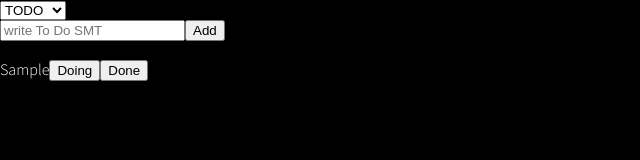
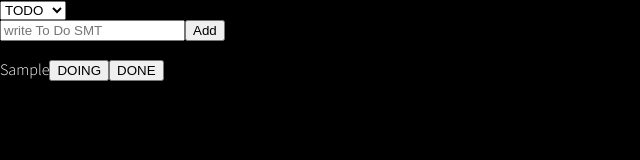
Before and after one commit to hozzijeong/react-masterclass, a React (Create React App) app: page / in a window 1280 px wide. Both pictures are taken after typing "Sample" into the empty fields and a click on the button "Add". Shown: the top 160 px of the page, without its empty margins (0-640 px from the left). Built offline with nearby package versions, Linux system fonts and the light colour scheme.

Commit message:
Refactor: 카테고리 enum -> object로 형태 변환

```diff
--- a/src/atom.tsx
+++ b/src/atom.tsx
@@ -5,16 +5,31 @@ import { atom, selector } from "recoil";
  * enum을 사용해서 (상수처럼) 혹시 모를 실수를 방지하기.
  */
 
-export enum Categories {
-    "TO_DO",
-    "DOING",
-    "DONE",
+// export enum Categories {
+//     "TO_DO",
+//     "DOING",
+//     "DONE",
+// }
+
+export interface ICategory {
+    [key: string]: number;
 }
+
+export const Category: ICategory = {
+    TO_DO: 0,
+    DOING: 1,
+    DONE: 2,
+};
+
+export const categoryAtom = atom<ICategory>({
+    key: "categoryAtom",
+    default: Category,
+});
 
 export interface ToDoProps {
     id: number;
     text: string;
-    category: Categories;
+    category: Number;
 }
 
 export const toDosAtom = atom<ToDoProps[]>({
@@ -24,9 +39,9 @@ export const toDosAtom = atom<ToDoProps[]>({
         : [],
 });
 
-export const category = atom<Categories>({
+export const category = atom<Number>({
     key: "category",
-    default: Categories.TO_DO,
+    default: 0, // 왜 Category 프로퍼티에 접근이 안되나?
 });
 
 export const exportToDo = selector({
--- a/src/components/ToDo.tsx
+++ b/src/components/ToDo.tsx
@@ -1,9 +1,11 @@
 import React from "react";
-import { useSetRecoilState } from "recoil";
-import { Categories, ToDoProps, toDosAtom } from "../atom";
+import { useRecoilValue, useSetRecoilState } from "recoil";
+import { Category, ToDoProps, toDosAtom, categoryAtom } from "../atom";
 
+// Categories
 function ToDo({ text, category, id }: ToDoProps) {
     const setToDos = useSetRecoilState(toDosAtom);
+    const categoryItems = useRecoilValue(categoryAtom);
     const onClick = (event: React.MouseEvent<HTMLButtonElement>) => {
         const {
             currentTarget: { name },
@@ -22,24 +24,39 @@ function ToDo({ text, category, id }: ToDoProps) {
         });
     };
 
+    const getButton = () => {
+        const arr = [];
+        for (const [key, value] of Object.entries(categoryItems)) {
+            arr.push(
+                category !== value && (
+                    <button name={value + ""} onClick={onClick}>
+                        {key}
+                    </button>
+                ),
+            );
+        }
+        return arr;
+    };
+
     return (
         <li>
             <span>{text}</span>
-            {category !== Categories.TO_DO && (
-                <button name={Categories.TO_DO + ""} onClick={onClick}>
+            {getButton()}
+            {/* {category !== Category.TO_DO && (
+                <button name={Category.TO_DO + ""} onClick={onClick}>
                     ToDo
                 </button>
             )}
-            {category !== Categories.DOING && (
-                <button name={Categories.DOING + ""} onClick={onClick}>
+            {category !== Category.DOING && (
+                <button name={Category.DOING + ""} onClick={onClick}>
                     Doing
                 </button>
             )}
-            {category !== Categories.DONE && (
-                <button name={Categories.DONE + ""} onClick={onClick}>
+            {category !== Category.DONE && (
+                <button name={Category.DONE + ""} onClick={onClick}>
                     Done
                 </button>
-            )}
+            )} */}
         </li>
     );
 }
--- a/src/components/ToDoList.tsx
+++ b/src/components/ToDoList.tsx
@@ -1,11 +1,12 @@
 import { useState } from "react";
 import { useRecoilState, useRecoilValue } from "recoil";
-import { Categories, category, exportToDo, toDosAtom } from "../atom";
+import { category, exportToDo, toDosAtom, Category } from "../atom";
 import CreateToDo from "./CreateToDo";
 import ToDo from "./ToDo";
-
+// Categories
+// Allow users to create custom categories.
 function ToDoList() {
-    const [value, setValue] = useState(Categories.TO_DO);
+    const [value, setValue] = useState(Category.TO_DO);
     const toDos = useRecoilValue(exportToDo);
     const [curCategory, setCurCategory] = useRecoilState(category);
     const onInput = (event: React.FormEvent<HTMLSelectElement>) => {
@@ -15,13 +16,13 @@ function ToDoList() {
         setValue(Number(value));
         setCurCategory(Number(value));
     };
-
+    console.log(toDos);
     return (
         <div>
             <select value={value} onInput={onInput}>
-                <option value={Categories.TO_DO + ""}>TODO</option>
-                <option value={Categories.DOING + ""}>DOING</option>
-                <option value={Categories.DONE + ""}>DONE</option>
+                <option value={Category.TO_DO + ""}>TODO</option>
+                <option value={Category.DOING + ""}>DOING</option>
+                <option value={Category.DONE + ""}>DONE</option>
             </select>
             <CreateToDo />
             <br />
```
